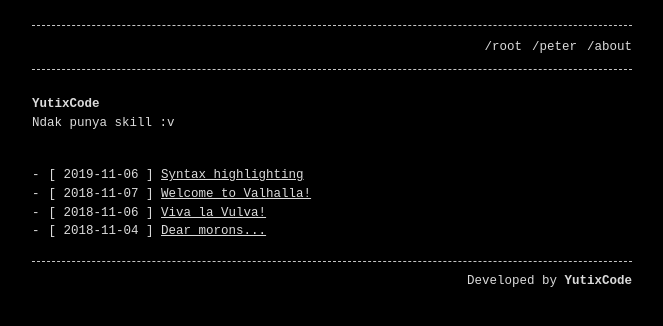
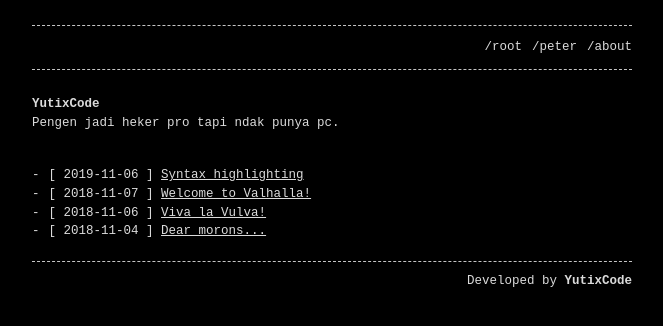
Before and after one commit to Yutixcode/Yutixcode.github.io, a Jekyll site: the page built from index.md, in a window 1280 px wide. Shown: the top 326 px of the page, without its empty margins (308-971 px from the left). Built offline with Jekyll 4.4.1, drawn with Linux system fonts in a browser that asks for light colours.

Commit message:
Update index.md

```diff
--- a/index.md
+++ b/index.md
@@ -6,4 +6,4 @@ permalink: /
 
 # YutixCode
 
-Ndak punya skill :v
+Pengen jadi heker pro tapi ndak punya pc.
```
